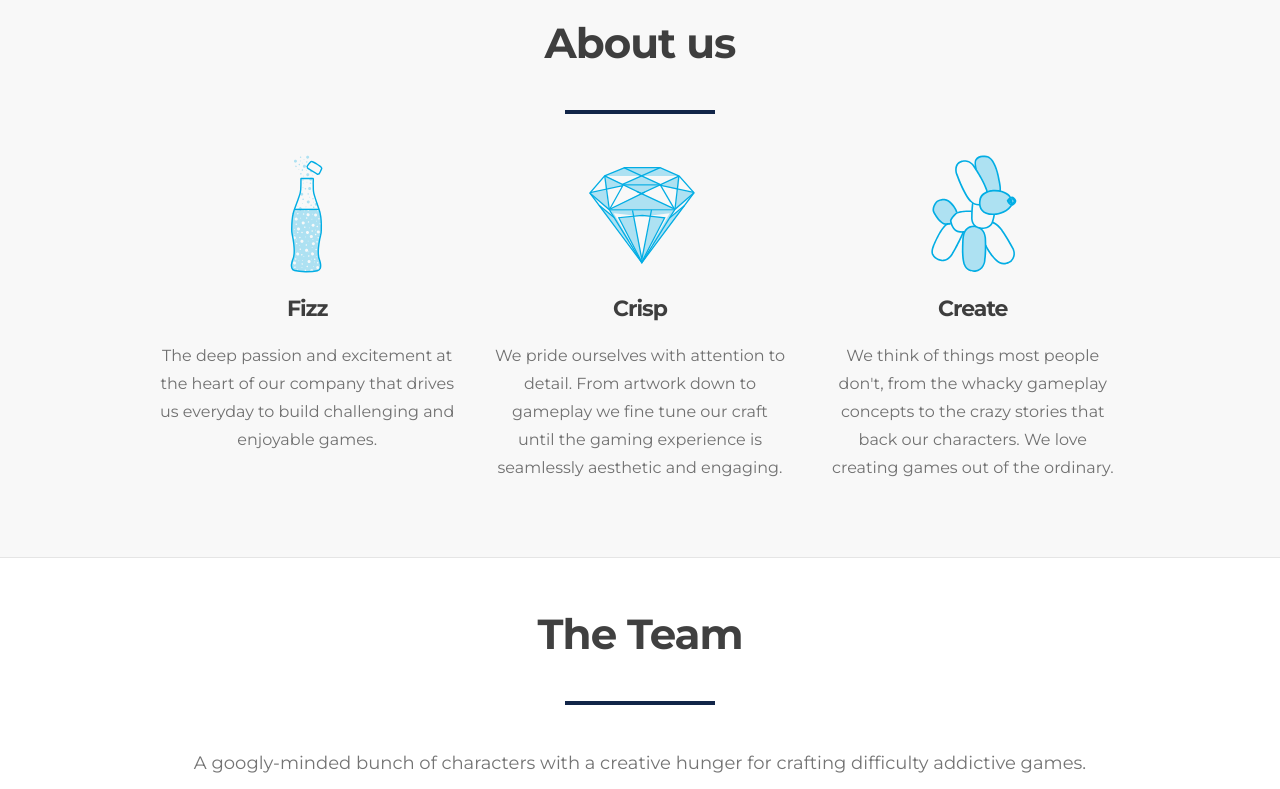
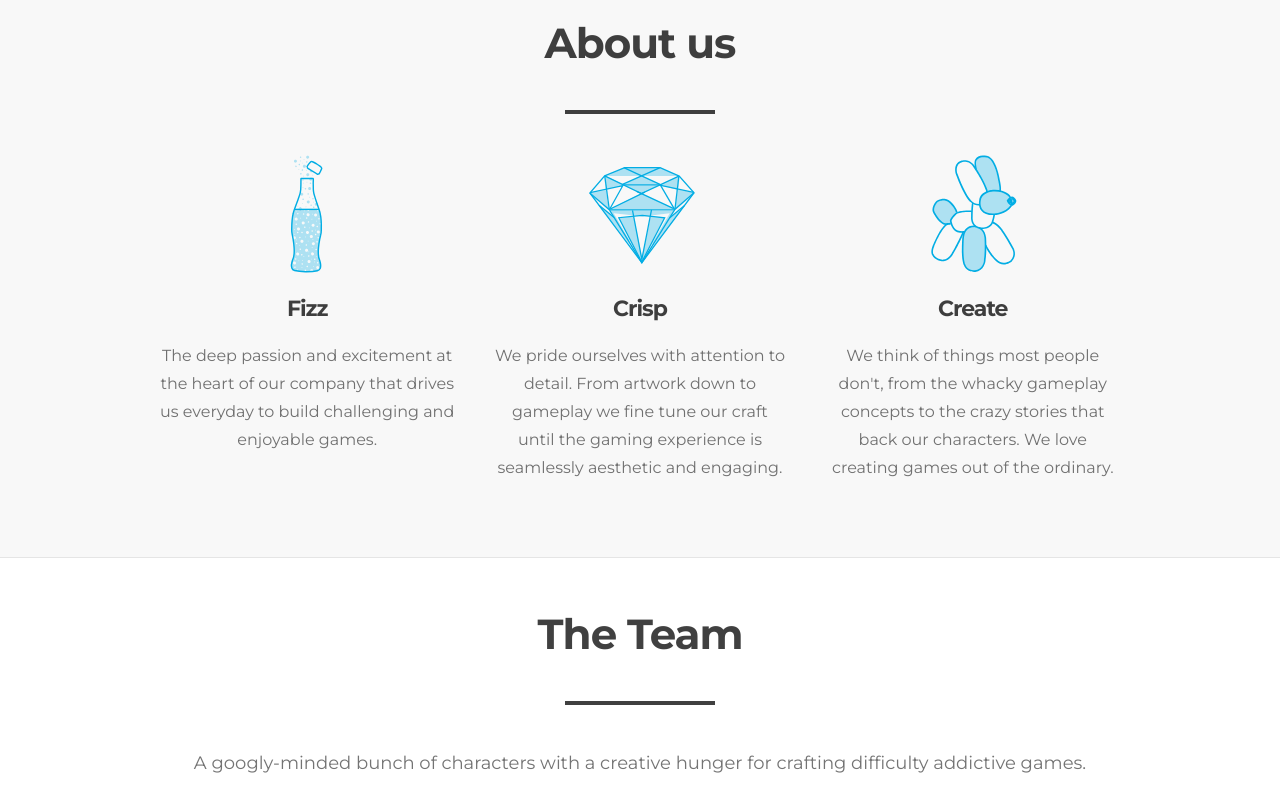
Before and after one commit to frispgames/frispgames.github.io, a Jekyll site: the page built from index.html, in a window 1280 px wide. Shown: the part 1666-2455 px from the top of the page. Built offline with Jekyll 4.4.1, drawn with Linux system fonts in a browser that asks for light colours; nearby versions of some CDN libraries.

```diff
--- a/css/style.scss
+++ b/css/style.scss
@@ -40,7 +40,7 @@
     .section__break {
         width: 150px;
         height: 4px;
-        background-color: $body-color;
+        background-color: rgba(0,0,0,0.75);
         margin: 40px auto;
     }
     &.section--color {
```
